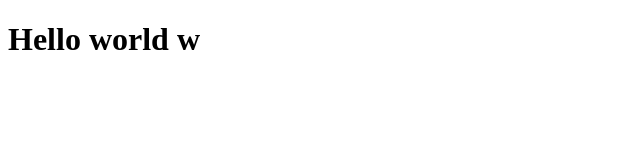
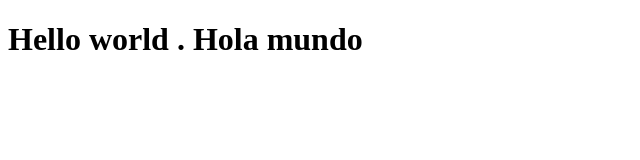
Before and after one commit to javierrojoortiz/coursera-test, a plain HTML site: page index.html in a window 1280 px wide. Shown: the whole page, without its empty margins (0-640 px from the left). Drawn offline with Linux system fonts and the light colour scheme.

Commit message:
Next version of webfile

```diff
--- a/index.html
+++ b/index.html
@@ -5,6 +5,6 @@
     <title>Hello world</title>
   </head>
   <body>
-    <h1>Hello world w</h1>
+    <h1>Hello world . Hola mundo</h1>
   </body>
 </html>
```
